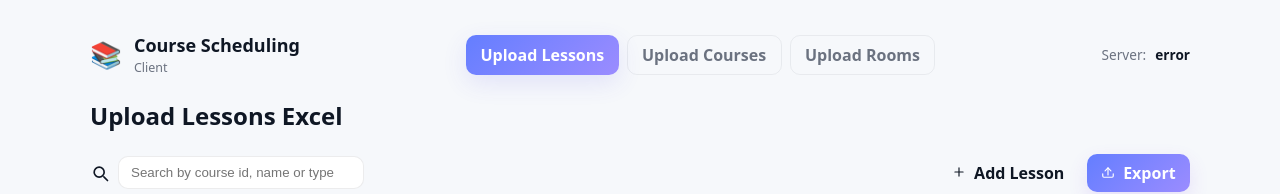
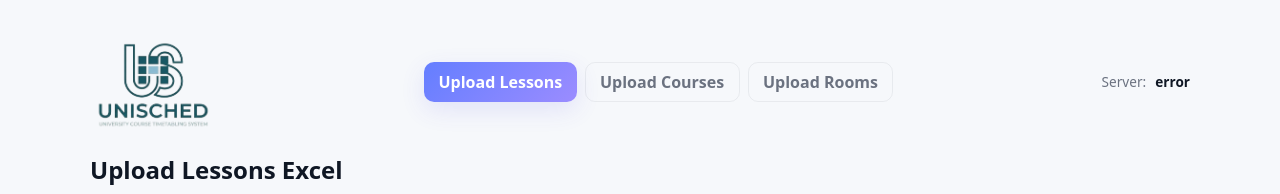
Before and after one commit to GalMoyal111/course-scheduling-system, a React (Vite) app in the folder client/: page / in a window 1280 px wide. Shown: the top 194 px of the page. Built offline with nearby package versions, Linux system fonts and the light colour scheme; no server answers.

Commit message:
Add logo to Header component; replace text logo with image and update styles for improved branding

```diff
--- a/client/src/components/ui/Header.jsx
+++ b/client/src/components/ui/Header.jsx
@@ -1,5 +1,6 @@
 import React from "react";
 import Button from "./Button";
+import logo from "../../assets/logo.png";
 import "./ui.css";
 
 /**
@@ -10,11 +11,7 @@ export default function Header({ page, onNavigate, serverMsg }) {
   return (
     <header className="ui-header">
       <div className="ui-header__brand">
-        <div className="ui-logo" aria-hidden>📚</div>
-        <div>
-          <div className="ui-title">Course Scheduling</div>
-          <div className="ui-sub">Client</div>
-        </div>
+        <img src={logo} alt="Unisched logo" className="ui-logo-large" />
       </div>
 
       <nav className="ui-nav" aria-label="Main navigation">
--- a/client/src/components/ui/ui.css
+++ b/client/src/components/ui/ui.css
@@ -20,9 +20,11 @@
 /* Header */
 .ui-header{display:flex;align-items:center;justify-content:space-between;gap:1rem;margin-bottom:1.25rem}
 .ui-header__brand{display:flex;gap:.75rem;align-items:center}
-.ui-logo{font-size:1.6rem}
 .ui-title{font-weight:700;font-size:1.125rem}
 .ui-sub{font-size:.78rem;color:var(--muted)}
+.ui-logo-large {
+  height: 100px;
+}
 
 .ui-nav{display:flex;gap:.5rem}
 
```
Also changed, not shown: client/src/assets/logo.png (added).
